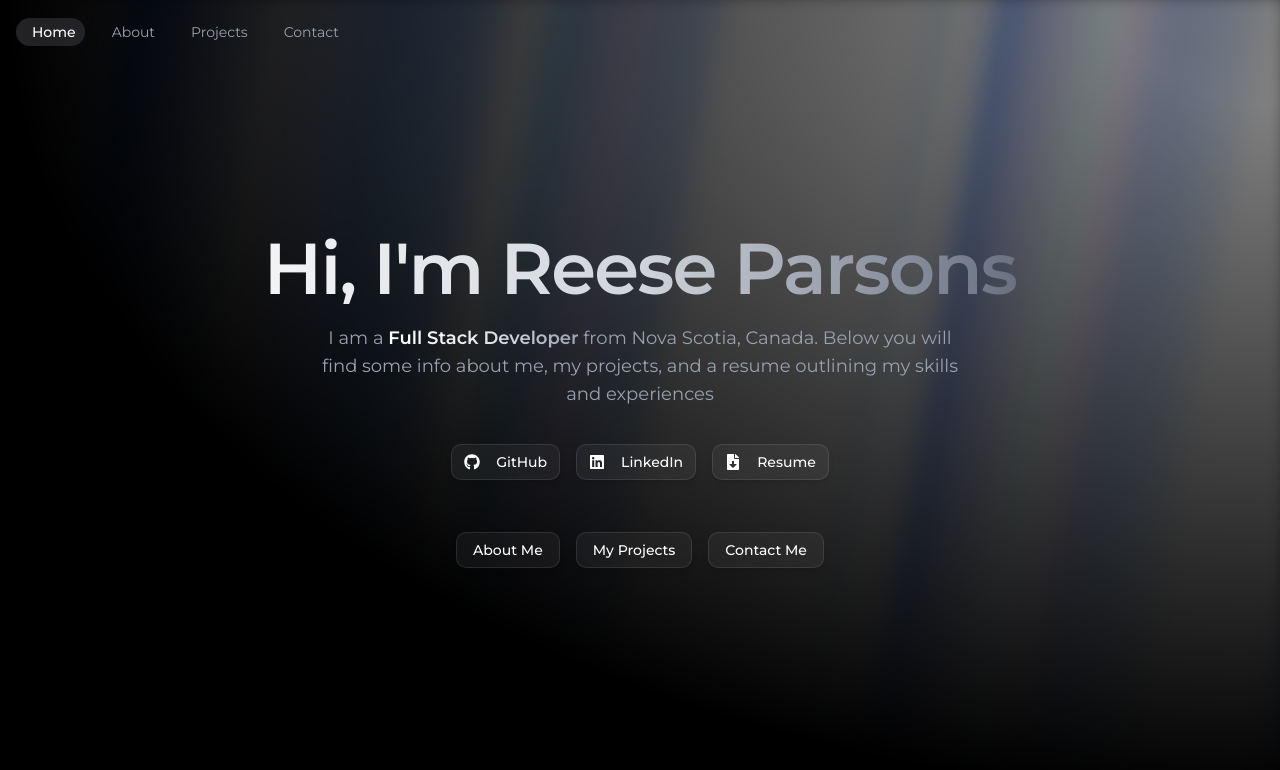
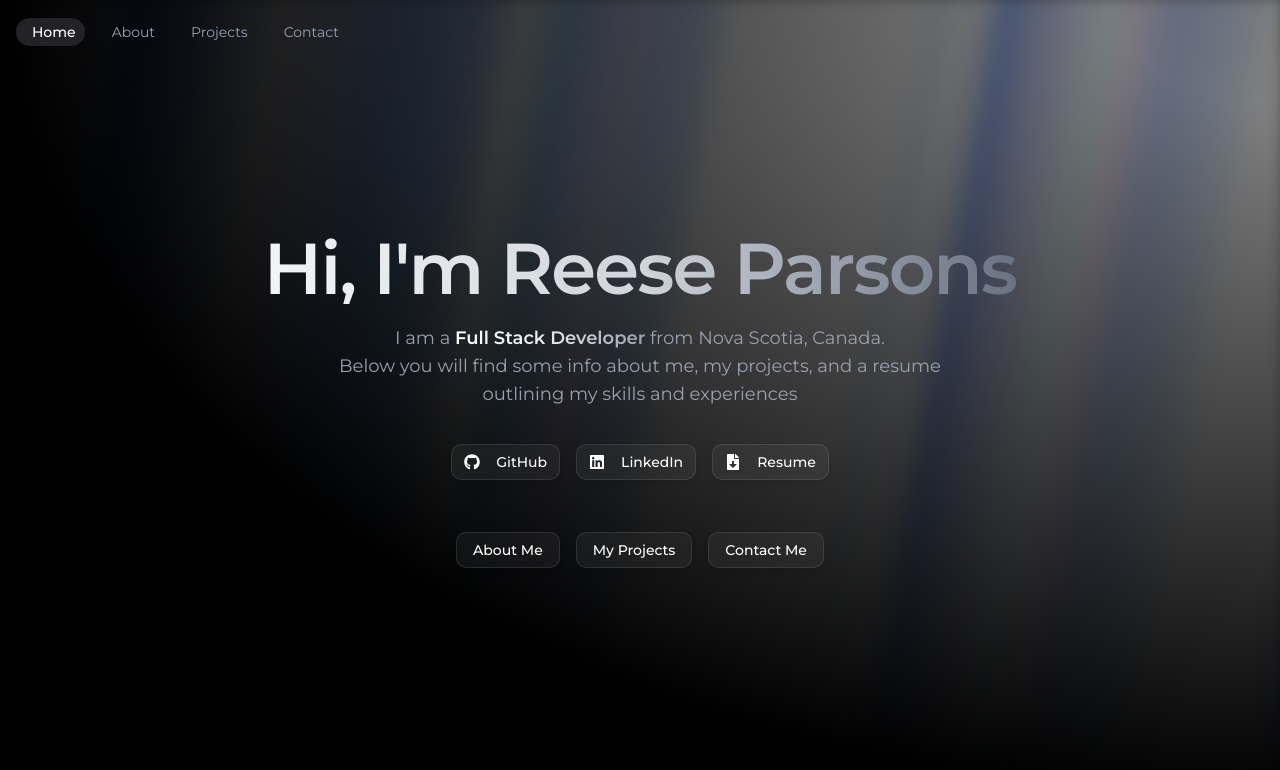
Before and after one commit to reese001/portfolio-nextjs, a Next.js app: page / in a window 1280 px wide. Shown: the top 770 px of the page. Built offline with nearby package versions, Linux system fonts and the light colour scheme.

Commit message:
split paragraph in to 2 p tags, and add a div to the hero section

```diff
--- a/src/components/sections/HeroSection.tsx
+++ b/src/components/sections/HeroSection.tsx
@@ -23,11 +23,12 @@ export function HeroSection() {
                 Hi, I&apos;m Reese Parsons
               </h1>
             </div>
-            <p className="text-gray-400 text-lg text-pretty max-w-2xl mx-auto">
-              I am a <span className="bg-clip-text bg-gradient-to-r from-white via-gray-200 to-gray-400 text-transparent font-semibold">Full Stack Developer</span> from
-              Nova Scotia, Canada. Below you will find some info about me, my
-              projects, and a resume outlining my skills and experiences
-            </p>
+            <div>
+              <p className="text-gray-400 text-lg text-pretty max-w-2xl mx-auto">
+                I am a <span className="bg-clip-text bg-gradient-to-r from-white via-gray-200 to-gray-400 text-transparent font-semibold">Full Stack Developer</span> from
+                Nova Scotia, Canada. </p>  <p className="text-gray-400 text-lg text-pretty max-w-2xl mx-auto">Below you will find some info about me, my
+                projects, and a resume outlining my skills and experiences</p>
+            </div>
 
             <div className="space-x-4 pt-4">
               <a href="https://github.com/reese001" target="_blank" rel="noopener noreferrer">
```
